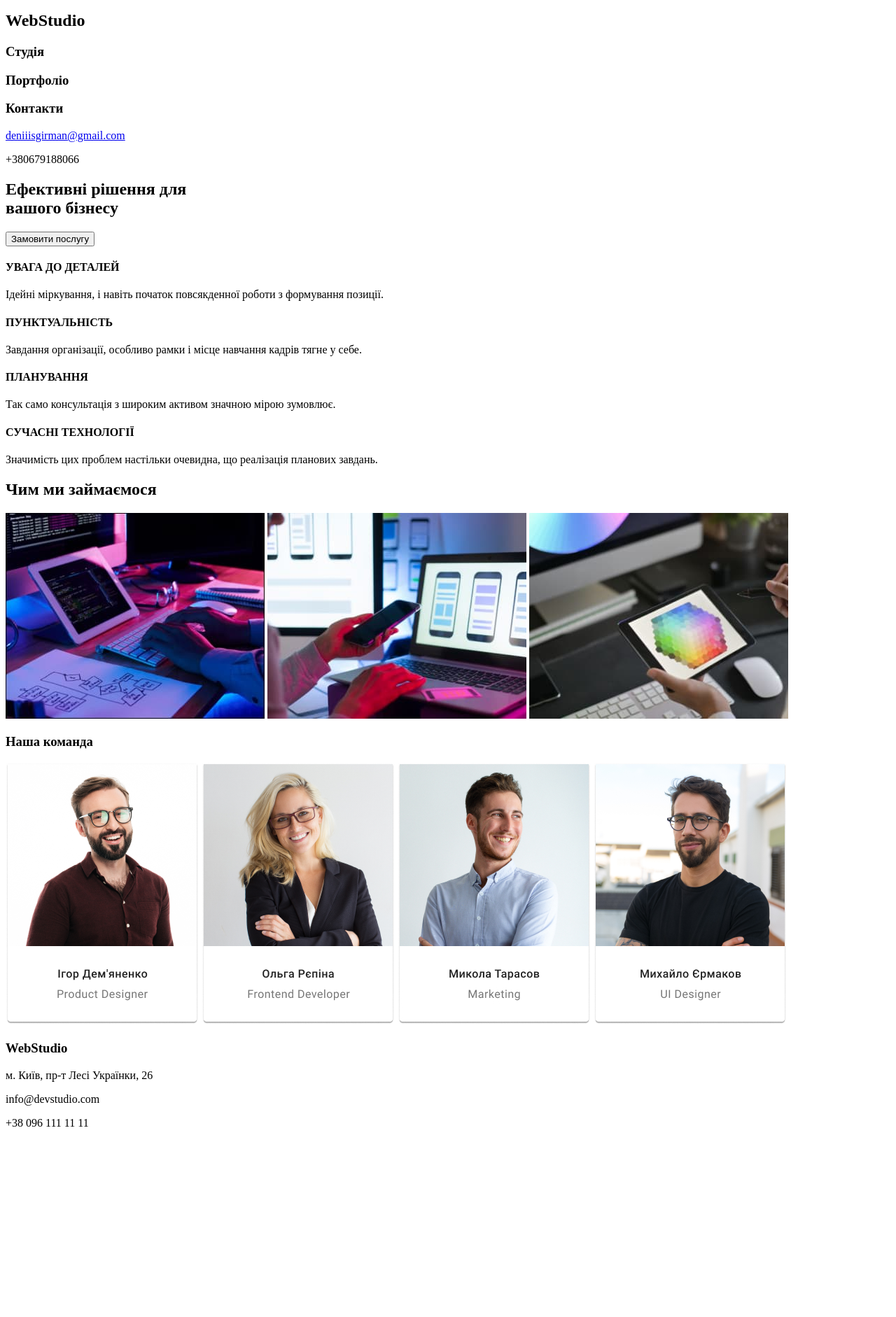
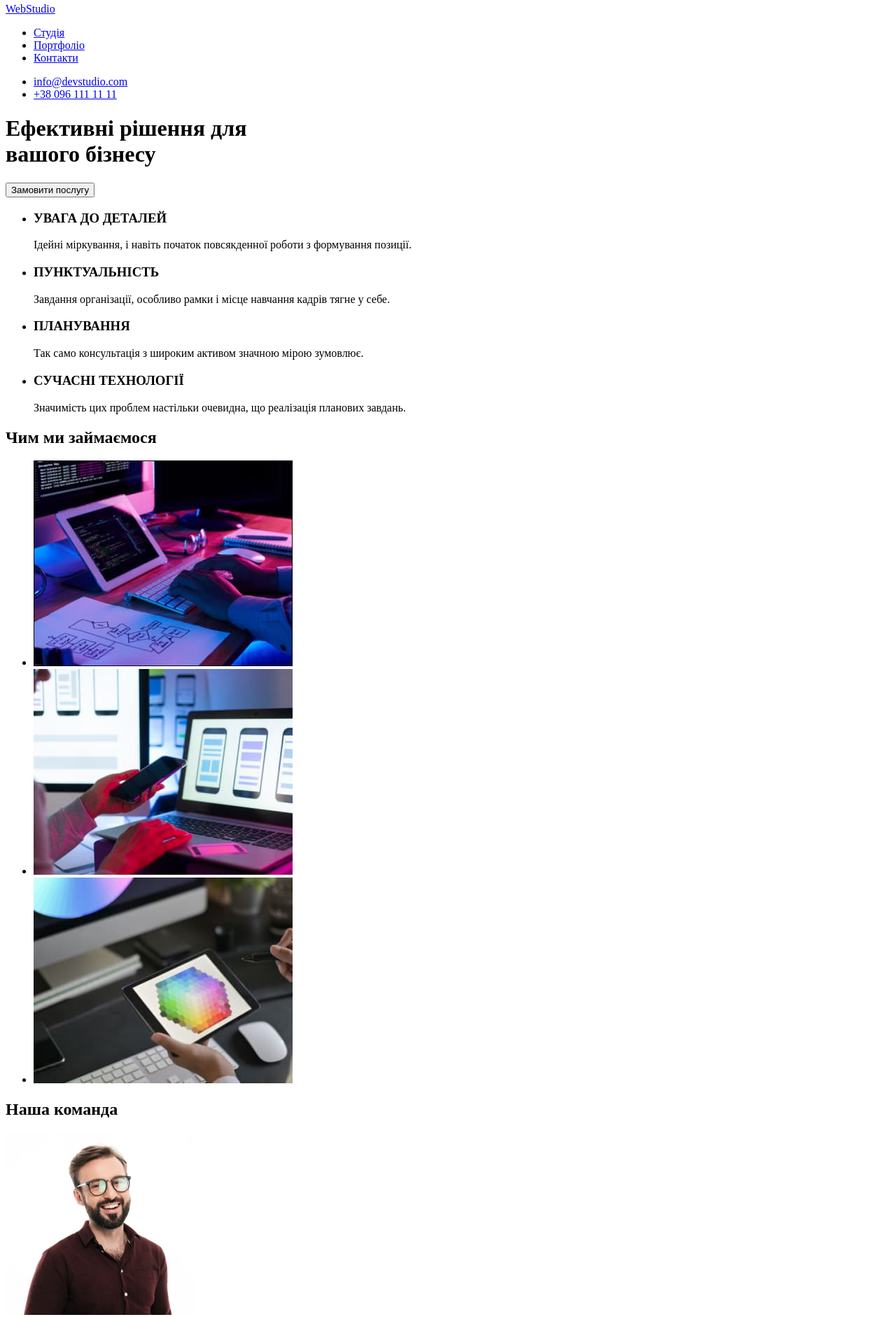
Before and after one commit to denis909090/hw1, a plain HTML site: page index.html in a window 1280 px wide. Shown: the part 4-1886 px from the top of the page at 70% size. Before the commit the page ends 1634 px from the top, so only its background shows below. Drawn offline with Linux system fonts and the light colour scheme.

Commit message:
upgrade file

```diff
--- a/index.html
+++ b/index.html
@@ -1,58 +1,99 @@
 <!DOCTYPE html>
-<html lang="en">
+<html lang="uk">
 
 <head>
     <meta charset="UTF-8">
     <meta http-equiv="X-UA-Compatible" content="IE=edge">
     <meta name="viewport" content="width=device-width, initial-scale=1.0">
-    <!-- <link rel="stylesheet" href="CSS/style.css"> -->
+    <!-- <link rel="preconnect" href="https://fonts.googleapis.com">
+    <link rel="preconnect" href="https://fonts.gstatic.com" crossorigin>
+    <link href="https://fonts.googleapis.com/css2?family=Raleway:wght@700&family=Roboto:wght@400;500;700;900&display=swap"
+        rel="stylesheet">
+    <link rel="stylesheet" href="./css/style.css"> -->
     <title>Document</title>
 </head>
 
-<body class="main">
-    <section>
-        <h1>WebStudio</h1>
+<body>
+    <header>
 
-        <h3>Студія</h3>
-        <h3>Портфоліо</h3>
-        <h3>Контакти</h3>
+        <a href="#">WebStudio</a>
 
-        <a href="deniiisgirman@gmail.com">deniiisgirman@gmail.com</a>
-        <p>+380679188066</p>
-    </section>
-    <section>
+        <ul>
+            <li> <a href="#">Студія</a></a></li>
+            <li> <a href="#">Портфоліо</a></li>
+            <li> <a href="#">Контакти</a></li>
+        </ul>
+
+        <ul>
+            <li>
+                <a href="#">info@devstudio.com</a>
+            </li>
+            <li>
+                <a href="#">+38 096 111 11 11</a>
+            </li>
+        </ul>
+
+    </header>
+
+
     <h1>Ефективні рішення для <br> вашого бізнесу</h1>
     <button>Замовити послугу</button>
-    </section>
+
+    <main>
+
         <section>
-        <h4>УВАГА ДО ДЕТАЛЕЙ</h4>
+            <ul>
+            <li>
+                <h3>УВАГА ДО ДЕТАЛЕЙ</h3>
                 <p>Ідейні міркування, і навіть початок повсякденної роботи з формування позиції.</p>
-        <h4>ПУНКТУАЛЬНІСТЬ</h4>
+            </li>
+            <li>
+                <h3>ПУНКТУАЛЬНІСТЬ</h3>
                 <p>Завдання організації, особливо рамки і місце навчання кадрів тягне у себе.</p>
-        <h4>ПЛАНУВАННЯ</h4>
+            </li>
+            <li>
+                <h3>ПЛАНУВАННЯ</h3>
                 <p>Так само консультація з широким активом значною мірою зумовлює.</p>
-        <h4>СУЧАСНІ ТЕХНОЛОГІЇ</h4>
+            </li>
+            <li>
+                <h3>СУЧАСНІ ТЕХНОЛОГІЇ</h3>
                 <p>Значимість цих проблем настільки очевидна, що реалізація планових завдань.</p>
+            </li>
+
         </section>
         <section>
             <h2>Чим ми займаємося</h2>
-        <img src="images/box 1.jpg" alt="Перша фотографія">
-        <img src="images/box 2.jpg" alt="Дурга фотографія">
-        <img src="images/box 3.jpg" alt="Третя фотографія">
+            <ul>
+                <li><img src="images/box1.jpg" alt="Перша фотографія" width="370px" height="294px" ;></li>
+                <li><img src="images/box2.jpg" alt="Дурга фотографія" width="370px" height="294px" ;></li>
+                <li><img src="images/box3.jpg" alt="Третя фотографія" width="370px" height="294px" ;></li>
+            </ul>
         </section>
+
         <section>
-        <h3>Наша команда</h3>
-        <img src="images/team card 1.png" alt="Перша фотографія">
-        <img src="images/team card 2.png" alt="Дурга фотографія">
-        <img src="images/team card 3.jpg" alt="Третя фотографія">
-        <img src="images/team card 4.png" alt="Четверта фотографія">
+            <h2>Наша команда</h2>
+            <img src="images/ihor.jpg" alt="" width="270px" height="260px" ;>
+            <h3>Ігор Дем'яненко</h3>
+            <p>Product Designer</p>
+            <img src="images/olha.jpg" alt="" width="270px" height="260px" ;>
+            <h3>Ольга Рєпіна</h3>
+            <p>Frontend Developer</p>
+            <img src="images/mukola.jpg" alt="" width="270px" height="260px" ;>
+            <h3>Микола Тарасов</h3>
+            <p>Marketing</p>
+            <img src="images/muxailo.jpg" alt="" width="270px" height="260px" ;>
+            <h3>Михайло Єрмаков</h3>
+            <p>UI Designer</p>
         </section>
-    <section>
-        <h3>WebStudio</h3>
+    </main>
+    <footer>
+        <a href="#">WebStudio</a>
+        <address>
         <p>м. Київ, пр-т Лесі Українки, 26</p>
-        <p>info@devstudio.com</p>
-        <p>+38 096 111 11 11</p>
-    </section>
+        <a href="#">info@devstudio.com</a>
+        <a href="#">+38 096 111 11 11</a>
+        </address>
+    </footer>
 
 </body>
 
```
Also changed, not shown: css/style.css (added, +9 -0 lines), images/box1.jpg (renamed from images/box 1.jpg), images/box2.jpg (renamed from images/box 2.jpg), images/box3.jpg (renamed from images/box 3.jpg), images/ihor.jpg (added), images/img.jpg (added), images/img.png (added), images/mukola.jpg (added), images/muxailo.jpg (added), images/olha.jpg (added), images/team card 1.png (deleted), images/team card 2.png (deleted), images/team card 3.jpg (deleted), images/team card 4.png (deleted). Lines whose indentation alone changed are shown as unchanged.
